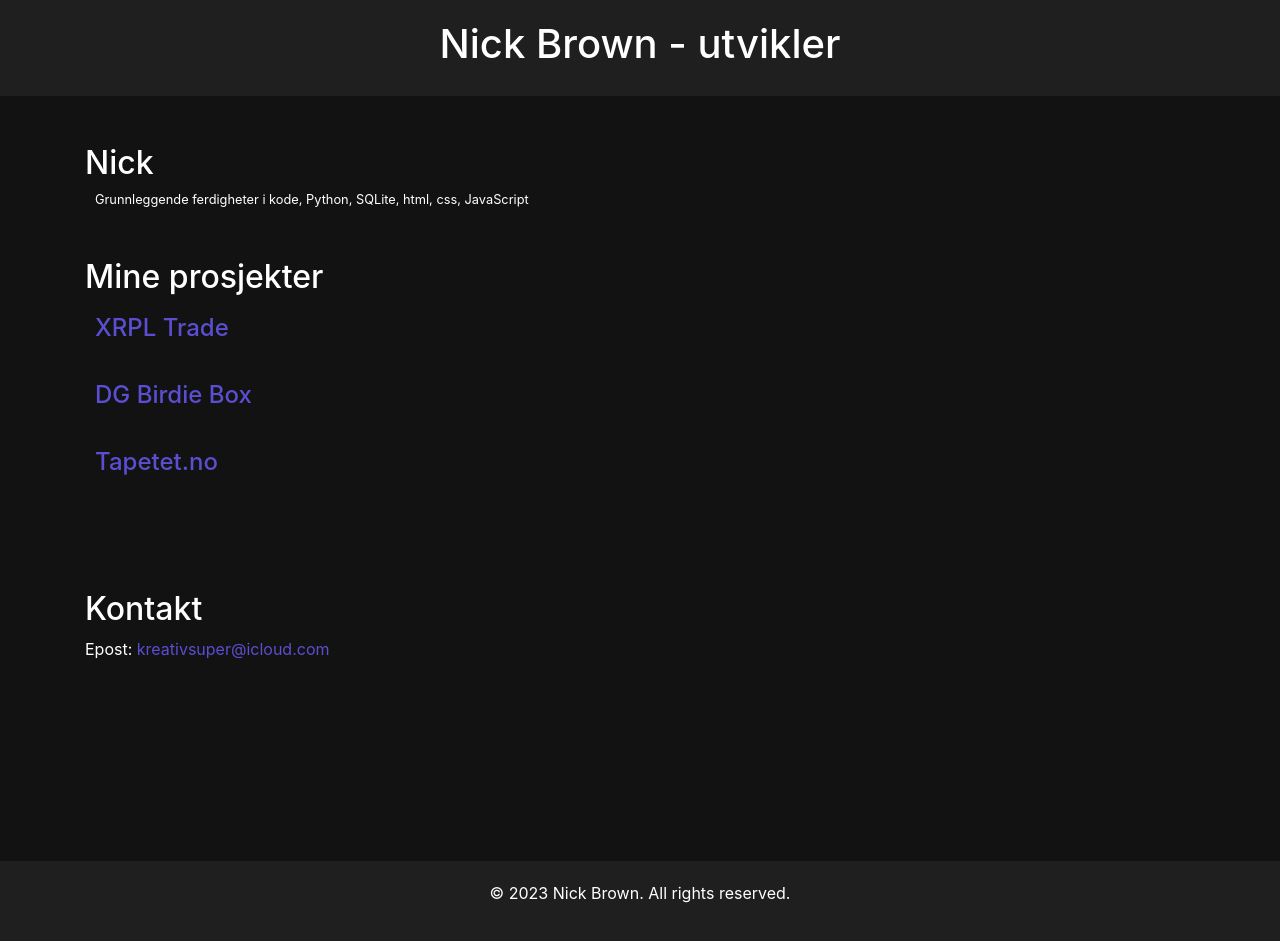
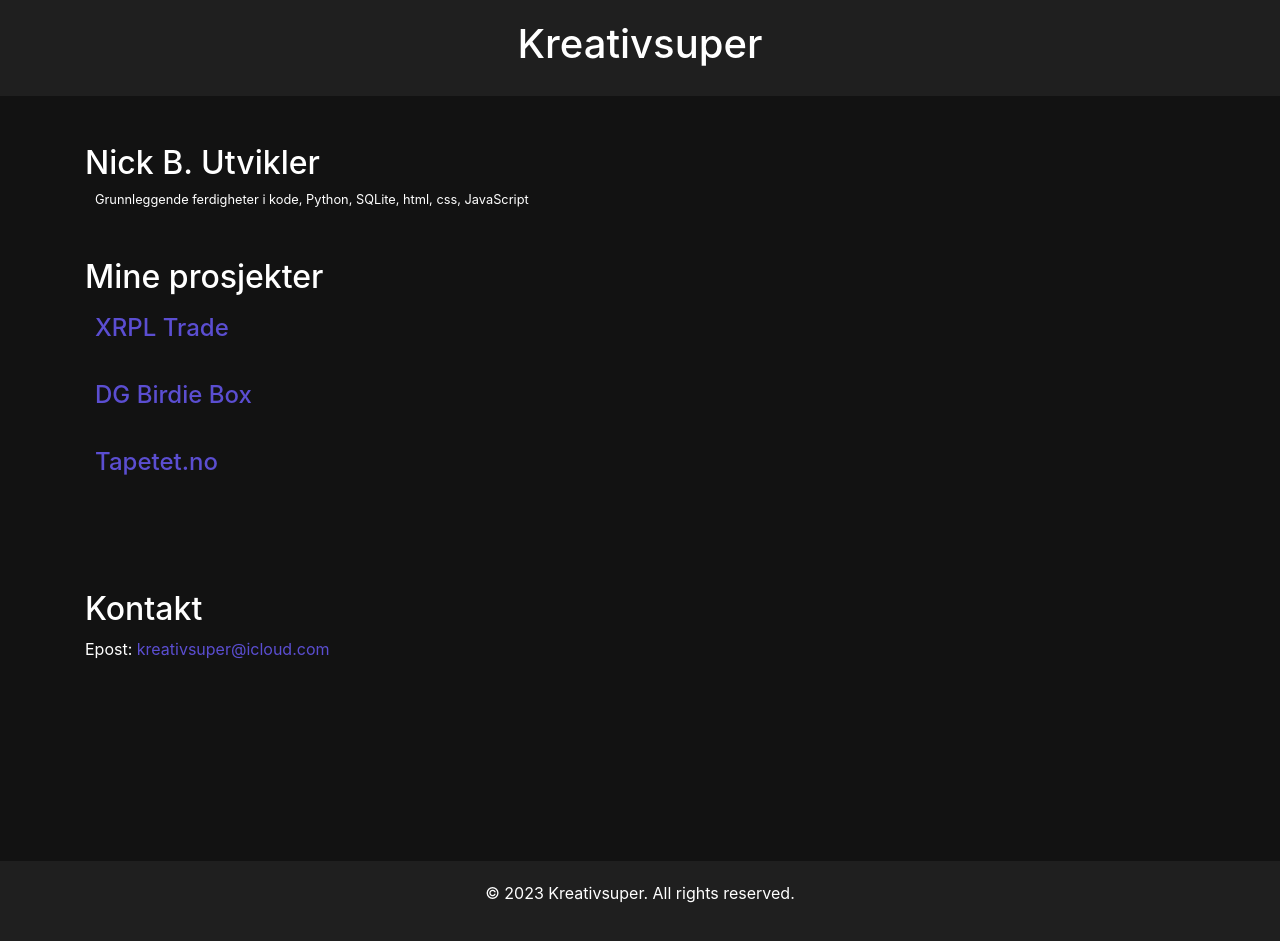
Before and after one commit to kreativsuper/hjemmeside, a plain HTML site: page index.html in a window 1280 px wide. Drawn offline with nearby package versions, Linux system fonts and the light colour scheme.

Commit message:
Changed some text

```diff
--- a/index.html
+++ b/index.html
@@ -11,11 +11,11 @@
 
 <body>
     <header class="text-center">
-        <h1>Nick Brown - utvikler</h1>
+        <h1>Kreativsuper</h1>
     </header>
     <main class="container mt-5">
         <section id="about" class="mb-5">
-            <h2>Nick</h2>
+            <h2>Nick B. Utvikler</h2>
             <p class="about-description">Grunnleggende ferdigheter i kode, Python, SQLite, html, css, JavaScript</p>
         </section>
         <section id="projects" class="mb-5">
@@ -41,7 +41,7 @@
         </section>
     </secondary>
     <footer class="text-center">
-        <p>&copy; 2023 Nick Brown. All rights reserved.</p>
+        <p>&copy; 2023 Kreativsuper. All rights reserved.</p>
     </footer>
     <!-- Bootstrap JS and dependencies -->
     <script src="https://code.jquery.com/jquery-3.5.1.slim.min.js"></script>
```
